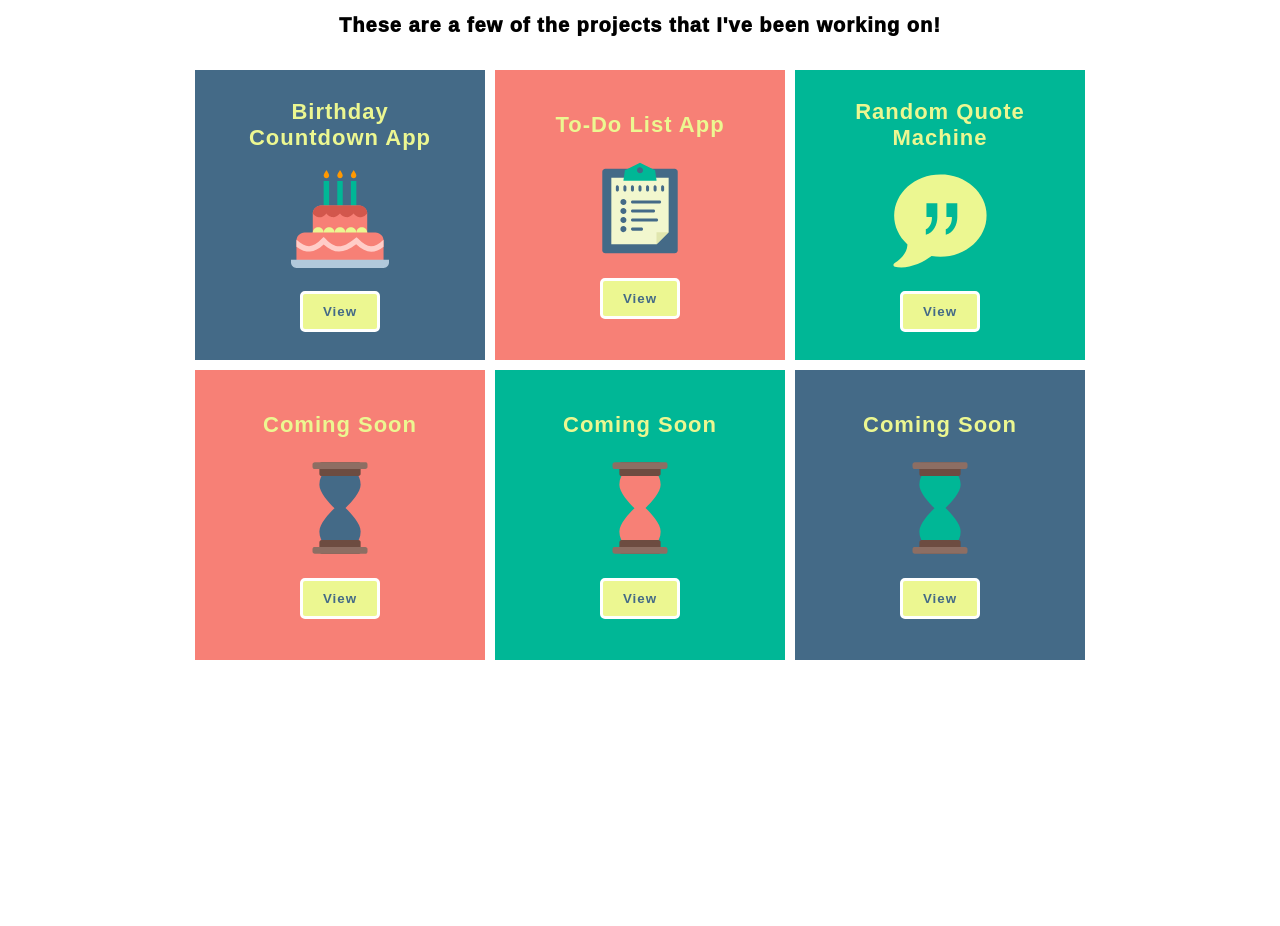
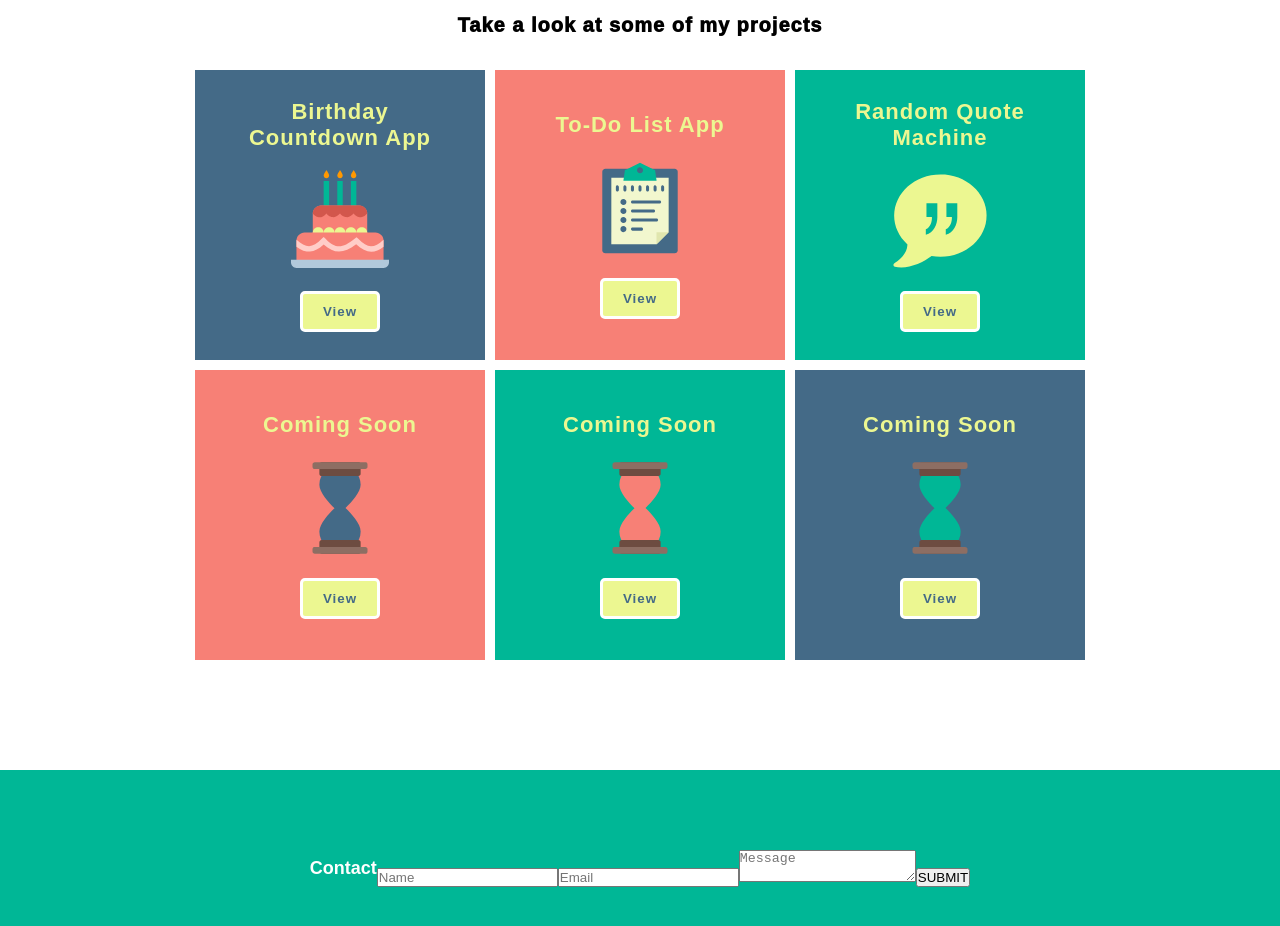
Before and after one commit to gurulantern/gurulantern.github.io, a React (Create React App) app: page / in a window 1280 px wide. Shown: the part 1929-2855 px from the top of the page. Before the commit the page ends 2699 px from the top, so only its background shows below. Built offline with nearby package versions, Linux system fonts and the light colour scheme.

Commit message:
Added birthday timer link

```diff
--- a/package.json
+++ b/package.json
@@ -5,6 +5,10 @@
   "homepage": "https://gurulantern.github.io",
   "dependencies": {
     "-": "^0.0.1",
+    "@fortawesome/fontawesome-svg-core": "^1.3.0",
+    "@fortawesome/free-regular-svg-icons": "^6.0.0",
+    "@fortawesome/free-solid-svg-icons": "^6.0.0",
+    "@fortawesome/react-fontawesome": "^0.1.17",
     "@testing-library/jest-dom": "^5.16.2",
     "@testing-library/react": "^12.1.3",
     "@testing-library/user-event": "^13.5.0",
@@ -12,6 +16,7 @@
     "ityped": "^1.0.3",
     "react": "^17.0.2",
     "react-dom": "^17.0.2",
+    "react-google-recaptcha": "^2.1.0",
     "react-scripts": "5.0.0",
     "save-dev": "^0.0.1-security",
     "web-vitals": "^2.1.4"
--- a/public/index.html
+++ b/public/index.html
@@ -7,7 +7,7 @@
     <meta name="theme-color" content="#000000" />
     <meta
       name="description"
-      content="Web site created using create-react-app"
+      content="Alex's portfolio site made with react."
     />
     <link rel="apple-touch-icon" href="%PUBLIC_URL%/logo192.png" />
     <!--
@@ -24,7 +24,7 @@
       work correctly both with client-side routing and a non-root public URL.
       Learn how to configure a non-root public URL by running `npm run build`.
     -->
-    <title>React App</title>
+    <title>Alex Ho's Homepage</title>
   </head>
   <body>
     <noscript>You need to enable JavaScript to run this app.</noscript>
--- a/src/App.js
+++ b/src/App.js
@@ -3,6 +3,7 @@ import Home from "./components/Home";
 import Nav from "./components/Nav";
 import About from "./components/About";
 import Projects from './components/Projects';
+import Contact from './components/Contact';
 
 function App() {
   return (
@@ -11,6 +12,7 @@ function App() {
       <Home />
       <About />
       <Projects />
+      <Contact />
     </div>
   );
 }
--- /dev/null
+++ b/src/components/Contact.css
@@ -0,0 +1,3 @@
+.contact-section {
+    background-color: #00b796;
+}
--- /dev/null
+++ b/src/components/Contact.js
@@ -0,0 +1,35 @@
+import React from 'react'
+import "./Contact.css"
+import { FontAwesomeIcon } from '@fortawesome/react-fontawesome';
+
+function Contact() {
+  return (
+    <div id="Contact" className='contact-section'>
+        <div className='container'>
+            <h1 className='contact-head'>
+                Contact
+            </h1>
+            <div className='column3'>
+                <form
+                    action="https://usebasin.com/f/59875d8d43c1"
+                    method="POST"
+                    enctype="multipart/form-data"
+                    id="form"
+                    className='form'
+                >
+                    <input className="input" type="text" name="name" placeholder='Name'/>
+                    <input className="input" type="email" name="email" placeholder='Email' required />
+                    <textarea className="input-msg" name="message" placeholder='Message'></textarea>
+                    <button type="submit">SUBMIT</button>
+                </form>
+            </div>
+            <div className='column4'>
+                <FontAwesomeIcon icon="fa-brands fa-linkedin-in" />
+                <FontAwesomeIcon icon="fa-brands fa-github" />
+            </div>
+        </div>
+    </div>
+  )
+}
+
+export default Contact
--- a/src/components/Projects.js
+++ b/src/components/Projects.js
@@ -25,8 +25,7 @@ function Projects() {
                 Projects
             </h1>
             <p className='project-head-meta'>
-                These are a few of the projects that I've been
-                working on!
+                Take a look at some of my projects
             </p>
         </div>
         <div className='project-container'>
@@ -34,19 +33,19 @@ function Projects() {
                 class="project4"
                 title="Birthday Countdown App"ß
                 image={birthday}
-                Url=""
+                Url="https://codepen.io/gurulantern/full/yLPKNzY"
             />
             <ProjectTile
                 class="project5"
                 title="To-Do List App"
                 image={todo}
-                Url=""
+                Url="https://codepen.io/gurulantern/full/dyVrLGq"
             />
             <ProjectTile
                 class="project6"
                 title="Random Quote Machine"
                 image={quotes}
-                Url=""
+                Url="https://codepen.io/gurulantern/full/eYGPdbm"
             />
             <ProjectTile
                 class="project1"
```
Also changed, not shown: public/manifest.json, 1 other file (tests, documents, lock files or other folders).
